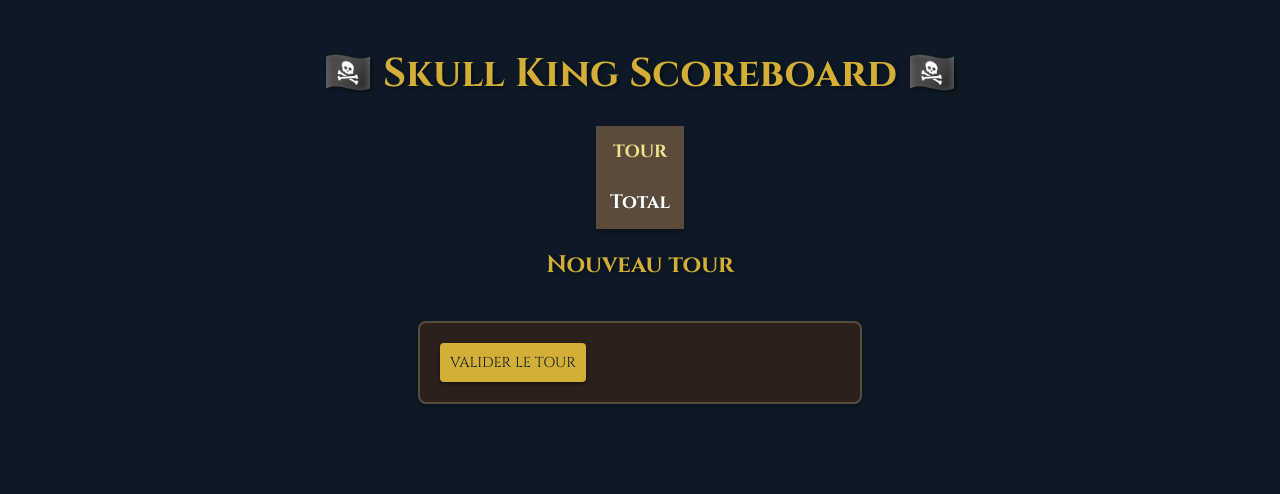
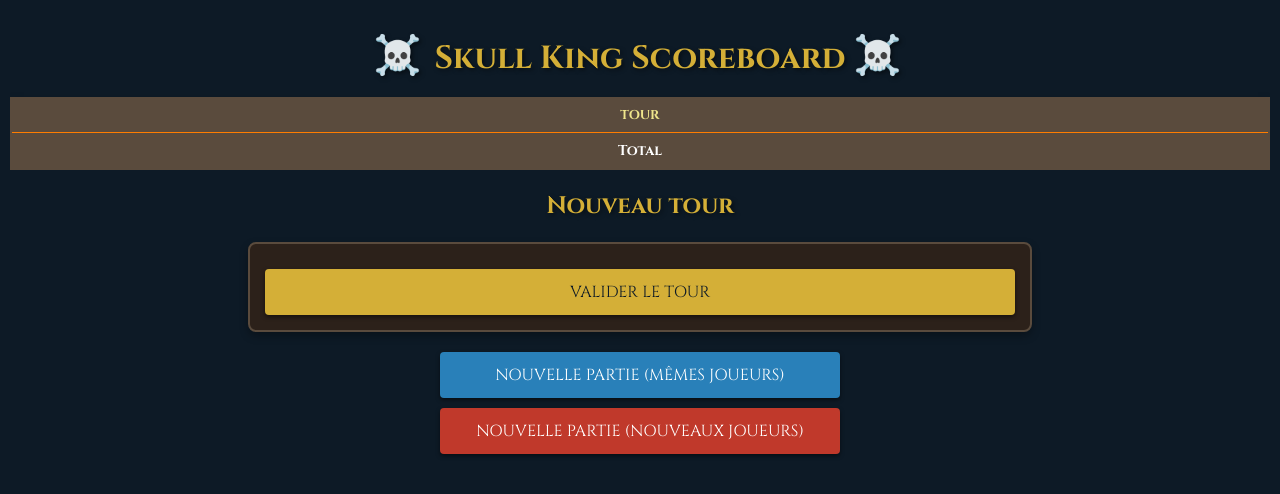
Before and after one commit to Mehdi2707/Portfolio, a Symfony app: template templates/Portfolio/skullking/index.html.twig in a window 1280 px wide. Shown: the top 494 px of the page. Run offline with Twig, Linux system fonts and the light colour scheme; the template is opened without the code that fills it, so the values that code supplies are empty; some libraries are stand-ins or nearby versions.

Commit message:
add feat players | reset bonus | new game | ui ux

```diff
--- a/templates/Portfolio/skullking/index.html.twig
+++ b/templates/Portfolio/skullking/index.html.twig
@@ -11,7 +11,7 @@
             color: #e0e0e0;
             font-family: 'Cinzel', serif;
             margin: 0;
-            padding: 20px;
+            padding: 10px;
             display: flex;
             flex-direction: column;
             align-items: center;
@@ -20,38 +20,46 @@
             text-align: center;
             color: #d4af37;
             text-shadow: 2px 2px 4px rgba(0,0,0,0.5);
+            margin-bottom: 5px;
         }
         h1 {
-            font-size: 2.5em;
-            margin-bottom: 5px;
+            font-size: 2em;
+        }
+        h2 {
+            font-size: 1.5em;
+        }
+        .skull-icon {
+            font-size: 1.2em;
+            margin-right: 5px;
+        }
+        .table-container {
+            width: 100%;
+            overflow-x: auto;
         }
         table {
             width: 100%;
-            max-width: 800px;
+            min-width: 500px;
             border-collapse: collapse;
-            margin-top: 20px;
+            margin-top: 10px;
             box-shadow: 0 4px 8px rgba(0,0,0,0.3);
             border: 2px solid #5a4b3d;
             background-color: #2c211a;
+            font-size: 0.8em;
         }
         th, td {
-            border: 1px solid #5a4b3d;
-            padding: 12px;
+            border: 1px solid #ff7d00;
+            padding: 8px;
             text-align: center;
             vertical-align: top;
         }
         thead th {
             background-color: #5a4b3d;
             color: #f0e68c;
-            font-size: 1.1em;
+            font-size: 1em;
             text-transform: uppercase;
         }
         tbody tr:nth-child(even) {
             background-color: #1e1711;
-        }
-        tbody tr:hover {
-            background-color: #4b3e34;
-            transition: background-color 0.3s ease;
         }
         .total {
             font-weight: bold;
@@ -59,27 +67,35 @@
             color: #fff;
         }
         .total td {
-            font-size: 1.2em;
+            font-size: 1.1em;
         }
         form {
             background-color: #2c211a;
-            padding: 20px;
-            margin-top: 20px;
+            padding: 15px;
+            margin-top: 15px;
             border-radius: 8px;
             box-shadow: 0 4px 8px rgba(0,0,0,0.3);
             border: 2px solid #5a4b3d;
             width: 100%;
-            max-width: 400px;
+            max-width: 750px;
         }
         .player-input {
             display: flex;
             flex-direction: column;
-            gap: 10px;
-            margin-bottom: 20px;
+            gap: 8px;
+            margin-bottom: 15px;
+            border-bottom: 1px dashed #5a4b3d;
+            padding-bottom: 15px;
+        }
+        .player-input:last-of-type {
+            border-bottom: none;
+            margin-bottom: 0;
+            padding-bottom: 0;
         }
         .player-input label {
             color: #f0e68c;
-            font-size: 1.2em;
+            font-size: 1.1em;
+            font-weight: bold;
         }
         .input-group {
             display: flex;
@@ -98,48 +114,85 @@
         .bonus-section {
             display: flex;
             flex-wrap: wrap;
-            gap: 8px;
-            margin-top: 10px;
+            gap: 6px;
+            margin-top: 8px;
         }
-        button {
+        .bonus-section button {
+            background-color: #6a4c28;
+            color: #f0e68c;
+            font-size: 1em;
+            padding: 6px;
+            display: flex;
+            flex-direction: column;
+            align-items: center;
+            flex: 1 1 30%;
+        }
+        .bonus-section button .icon {
+            font-size: 2em;
+            margin-bottom: 3px;
+        }
+        .submit-btn {
             background-color: #d4af37;
             color: #0d1a26;
             border: none;
-            padding: 10px;
+            padding: 12px;
             font-family: 'Cinzel', serif;
-            font-size: 0.9em;
+            font-size: 1em;
             cursor: pointer;
             border-radius: 4px;
             text-transform: uppercase;
             box-shadow: 0 2px 4px rgba(0,0,0,0.5);
             transition: transform 0.2s;
-            flex: 1 1 auto;
+            width: 100%;
+            margin-top: 10px;
         }
-        button:hover {
+        .submit-btn:hover {
             transform: scale(1.05);
         }
         .bonus-display {
             font-weight: bold;
             color: #d4af37;
-            font-size: 1.2em;
+            font-size: 1.1em;
             text-align: center;
         }
-
-        /* Media queries pour l'optimisation mobile */
+        .reset-bonus-btn {
+            background-color: #e74c3c;
+            color: #fff;
+            margin: 8px;
+            padding: 5px;
+        }
+        .reset-buttons {
+            display: flex;
+            flex-direction: column;
+            gap: 10px;
+            margin-top: 20px;
+            width: 100%;
+            max-width: 400px;
+        }
+        .reset-buttons a, .reset-buttons button {
+            text-decoration: none;
+            color: white;
+            padding: 12px;
+            text-align: center;
+            border-radius: 4px;
+            font-family: 'Cinzel', serif;
+            font-size: 1em;
+            text-transform: uppercase;
+            box-shadow: 0 2px 4px rgba(0,0,0,0.5);
+            transition: transform 0.2s;
+            cursor: pointer;
+            border: none;
+        }
+        .reset-all-btn {
+            background-color: #c0392b; /* Rouge */
+        }
+        .reset-scores-btn {
+            background-color: #2980b9; /* Bleu */
+        }
         @media (max-width: 768px) {
             h1 { font-size: 1.8em; }
-            h2 { font-size: 1.5em; }
-            body { padding: 10px; }
-            th, td { padding: 8px; font-size: 0.9em; }
-
-            /* Pour rendre le tableau défilable sur mobile */
-            .table-container {
-                width: 100%;
-                overflow-x: auto;
-            }
-            .table-container table {
-                min-width: 600px; /* Force une largeur minimale */
-            }
+            form { width: 90%; }
+            .reset-buttons a, .reset-buttons button { font-size: 0.9em; }
         }
     </style>
     <script defer>
@@ -147,15 +200,20 @@
             const bonusInput = document.getElementById("bonus_" + player);
             const currentBonus = Number(bonusInput.value);
             const newBonus = currentBonus + Number(bonus);
-
             bonusInput.value = newBonus;
             document.getElementById("bonus_display_" + player).textContent = newBonus;
+        }
+
+        function resetBonus(player) {
+            const bonusInput = document.getElementById("bonus_" + player);
+            bonusInput.value = 0;
+            document.getElementById("bonus_display_" + player).textContent = 0;
         }
     </script>
 </head>
 <body>
 
-<h1>🏴‍☠️ Skull King Scoreboard 🏴‍☠️</h1>
+<h1><span class="skull-icon">☠️</span> Skull King Scoreboard <span class="skull-icon">☠️</span></h1>
 
 <div class="table-container">
     <table id="score-table">
@@ -209,18 +267,24 @@
 
             <p>Ajouter un bonus :</p>
             <div class="bonus-section">
-                <button type="button" onclick="addBonus(10, '{{ player }}')">14 Classique</button>
-                <button type="button" onclick="addBonus(20, '{{ player }}')">14 Noire</button>
-                <button type="button" onclick="addBonus(20, '{{ player }}')">Pirate capture sirène</button>
-                <button type="button" onclick="addBonus(30, '{{ player }}')">Skull King capture pirate</button>
-                <button type="button" onclick="addBonus(40, '{{ player }}')">Sirène capture Skull King</button>
+                <button type="button" onclick="addBonus(10, '{{ player }}')"><span class="icon">🦜</span>14 Classique</button>
+                <button type="button" onclick="addBonus(20, '{{ player }}')"><span class="icon">🏴‍☠️</span>14 Noire</button>
+                <button type="button" onclick="addBonus(20, '{{ player }}')"><span class="icon">⚔️</span>Pirate capture sirène</button>
+                <button type="button" onclick="addBonus(30, '{{ player }}')"><span class="icon">👑</span>Skull King capture pirate</button>
+                <button type="button" onclick="addBonus(40, '{{ player }}')"><span class="icon">🧜‍♀️</span>Sirène capture Skull King</button>
             </div>
 
             <p class="bonus-display">Bonus : <span id="bonus_display_{{ player }}">0</span></p>
+            <button type="button" class="reset-bonus-btn" onclick="resetBonus('{{ player }}')">Réinitialiser le bonus</button>
         </div>
     {% endfor %}
-    <button type="submit">Valider le tour</button>
+    <button type="submit" class="submit-btn">Valider le tour</button>
 </form>
+
+<div class="reset-buttons">
+    <a href="{{ path('app_skullking_reset_scores') }}" class="reset-scores-btn">Nouvelle partie (mêmes joueurs)</a>
+    <a href="{{ path('app_skullking_reset_all') }}" class="reset-all-btn">Nouvelle partie (nouveaux joueurs)</a>
+</div>
 
 </body>
 </html>
```
Also changed, not shown: src/Controller/Portfolio/HomeController.php (+49 -7 lines), templates/Portfolio/skullking/new.html.twig (added, +172 -0 lines).
